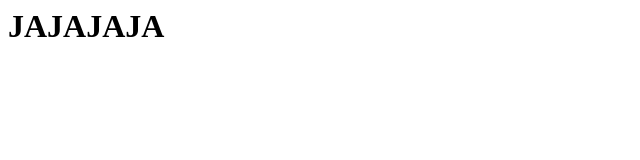
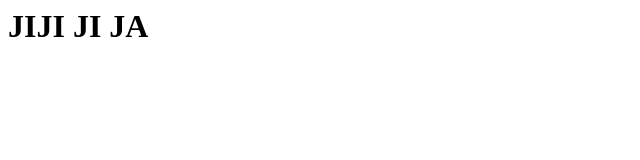
Before and after one commit to GoroXabi/42-Inception, a plain HTML site: page services/nginx/Page/index.html in a window 1280 px wide. Shown: the whole page, without its empty margins (0-640 px from the left). Drawn offline with Linux system fonts and the light colour scheme.

```diff
--- a/nginx/Page/index.html
+++ b/services/nginx/Page/index.html
@@ -1,5 +1,5 @@
 <html>
 	<body>
-		<h1>JAJAJAJA</h1>
+		<h1>JIJI JI JA</h1>
 	</body>
 </html>
```
Also changed, not shown: 12 other files.
